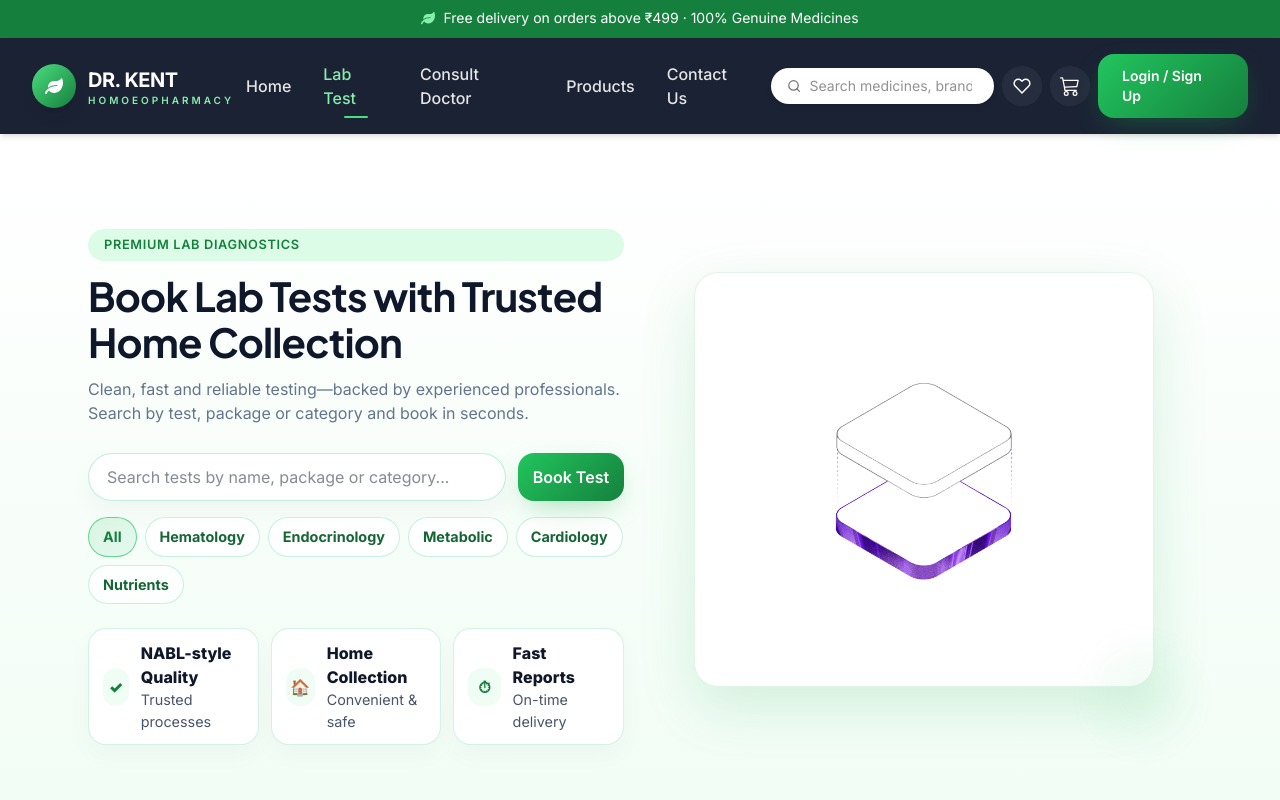
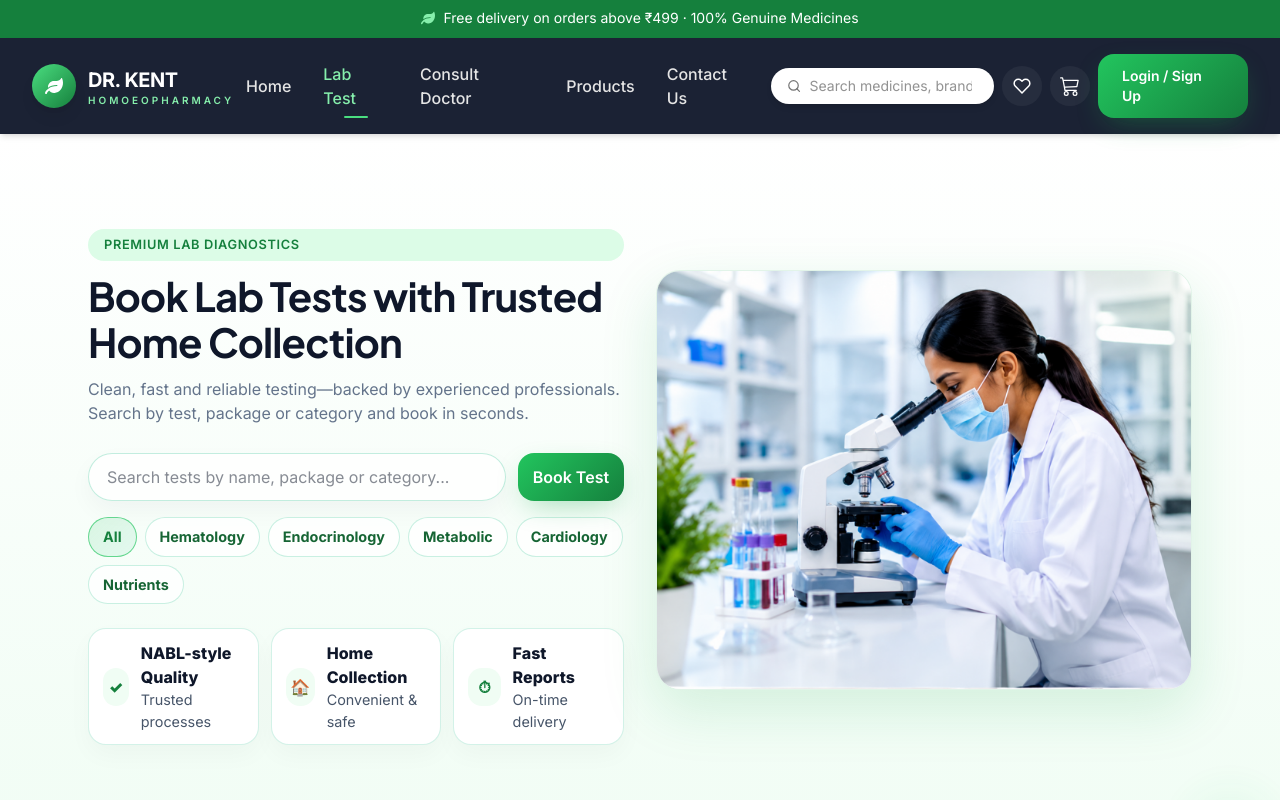
Before and after one commit to Asish2404/Kent-Homoeopathy, a React (Vite) app in the folder Project/: page /Labtest in a window 1280 px wide. Shown: the top 800 px of the page. Built offline with nearby package versions, Linux system fonts and the light colour scheme.

Commit message:
pic added

```diff
--- a/Project/src/Lab Tests/Labtest.jsx
+++ b/Project/src/Lab Tests/Labtest.jsx
@@ -5,7 +5,7 @@ import "./labtest.css";
 import { useForm } from "react-hook-form";
 import heroImg from "../assets/hero.png";
 import heroPlaceholderImg from "../assets/lab-hero-placeholder.png";
-
+import labtest from "../Lab Tests/labtest.png";
 const Labtest = () => {
   const [date, setDate] = useState(new Date());
   const { register, handleSubmit } = useForm();
@@ -378,12 +378,12 @@ const Labtest = () => {
             <div className="lab-hero-right">
               <div className="lab-hero-card">
                 <img
-                  src={heroImg}
+                  src={labtest}
                   alt="Healthcare and lab diagnostics"
                   className="lab-hero-image"
                   onError={(e) => {
                     e.currentTarget.onerror = null;
-                    e.currentTarget.src = heroPlaceholderImg;
+                    e.currentTarget.src = labtest;
                   }}
                 />
               </div>
--- a/Project/src/Lab Tests/labtest.css
+++ b/Project/src/Lab Tests/labtest.css
@@ -64,6 +64,7 @@
 .lab-hero {
     position: relative;
     /* height: 35%; */
+    overflow: hidden;
 }
 
 .lab-hero {
@@ -93,34 +94,36 @@
 }
 
 
-.lab-hero-right {
-    flex: 1;
-    position: relative;
-    display: flex;
-    align-items: center;
-    justify-content: center;
-    min-height: 100%;
+.lab-hero-right{
+    flex:1;
+    display:flex;
+    align-items:center;
+    justify-content:center;
 }
 
+.lab-hero-card {
+    width: 100%;
+    max-width: 560px;
+    height: 420px;
 
-.lab-hero-card {
-    width: 86%;
-    padding: 106px 134px;
+    padding: 0;
+
     border-radius: 24px;
     overflow: hidden;
-    box-shadow: 0 20px 55px rgba(22, 163, 74, 0.15);
-    border: 1px solid rgba(22, 163, 74, 0.12);
+
     background: #fff;
+    border: 1px solid rgba(22, 163, 74, .12);
+    box-shadow: 0 20px 55px rgba(22, 163, 74, .15);
 }
-
 
 .lab-hero-image {
     width: 100%;
     height: 100%;
+
+    display: block;
+
     object-fit: cover;
-    object-position: left center;
-    display: block;
-    border-radius: 24px;
+    object-position: center;
 }
 
 .lab-hero-glow {
```
Also changed, not shown: Project/src/Lab Tests/labtest.png (added).
